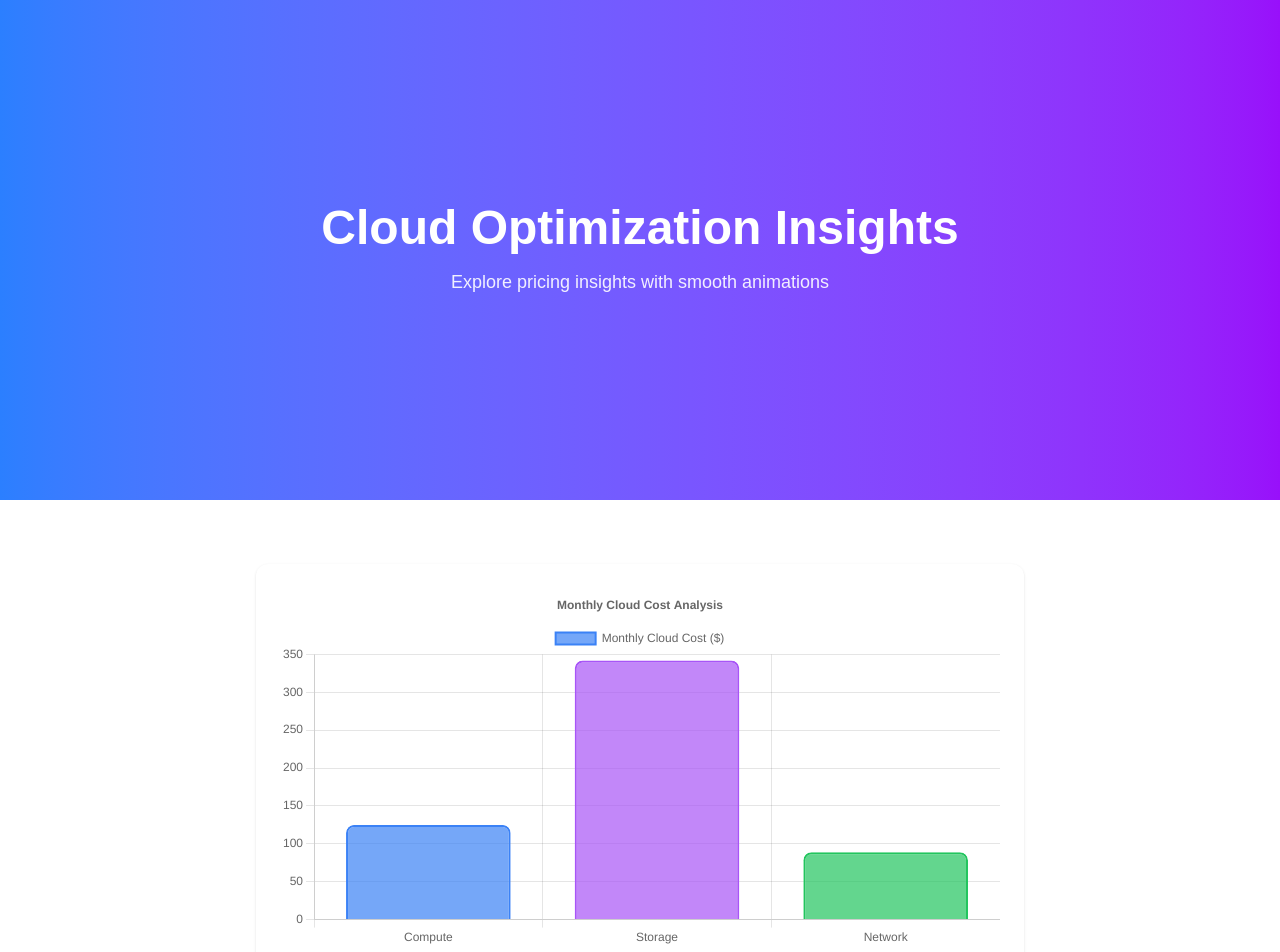
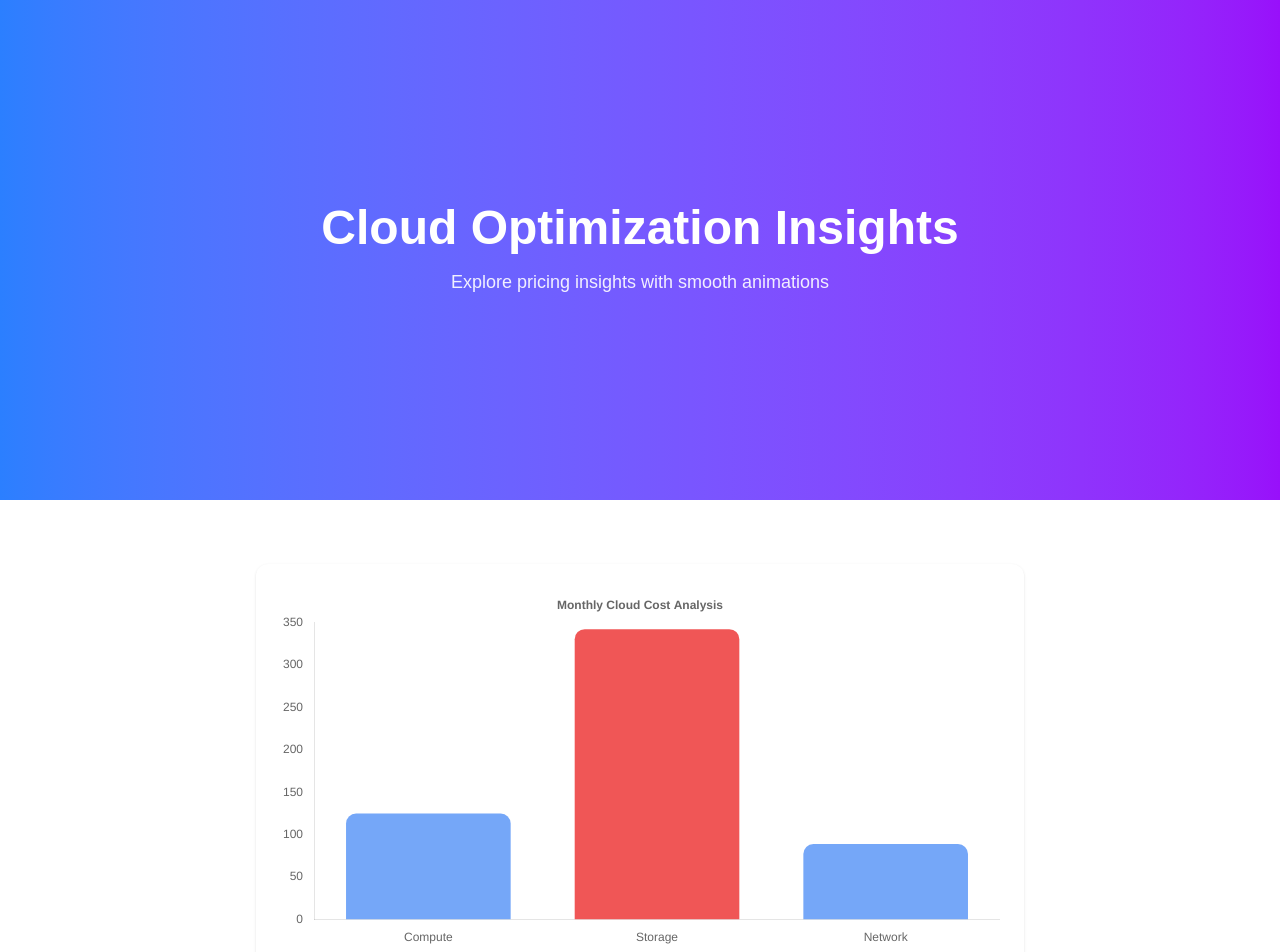
Before and after one commit to Syamkumardev/atomity-challenge, a Next.js app: page / in a window 1280 px wide. Shown: the top 952 px of the page. Built offline with nearby package versions, Linux system fonts and the light colour scheme.

Commit message:
cloud dashboard data update

```diff
--- a/components/CostChart.tsx
+++ b/components/CostChart.tsx
@@ -23,33 +23,29 @@ ChartJS.register(
 
 export default function CostChart() {
 
+  const costs = [125, 342, 89]
+  const maxCost = Math.max(...costs)
+
   const data = {
     labels: ["Compute", "Storage", "Network"],
     datasets: [
       {
         label: "Monthly Cloud Cost ($)",
-        data: [125, 342, 89],
+        data: costs,
 
-        backgroundColor: [
-          "rgba(59,130,246,0.7)",
-          "rgba(168,85,247,0.7)",
-          "rgba(34,197,94,0.7)"
-        ],
+        backgroundColor: costs.map((value) =>
+          value === maxCost
+            ? "rgba(239,68,68,0.9)"   // highest cost → red
+            : "rgba(59,130,246,0.7)"  // normal → blue
+        ),
 
-        hoverBackgroundColor: [
-          "rgba(59,130,246,1)",
-          "rgba(168,85,247,1)",
-          "rgba(34,197,94,1)"
-        ],
+        hoverBackgroundColor: costs.map((value) =>
+          value === maxCost
+            ? "rgba(239,68,68,1)"
+            : "rgba(59,130,246,1)"
+        ),
 
-        borderColor: [
-          "rgb(59,130,246)",
-          "rgb(168,85,247)",
-          "rgb(34,197,94)"
-        ],
-
-        borderWidth: 2,
-        borderRadius: 8,
+        borderRadius: 10,
       },
     ],
   }
@@ -58,11 +54,30 @@ export default function CostChart() {
     responsive: true,
     plugins: {
       legend: {
-        position: "top" as const,
+        display: false,
       },
       title: {
         display: true,
         text: "Monthly Cloud Cost Analysis",
+      },
+      tooltip: {
+        backgroundColor: "#111",
+        titleColor: "#fff",
+        bodyColor: "#fff",
+      },
+    },
+
+    scales: {
+      x: {
+        grid: {
+          display: false,   // remove vertical grid
+        },
+      },
+      y: {
+        grid: {
+          display: false,   // remove horizontal grid
+        },
+        beginAtZero: true,
       },
     },
   }
```
